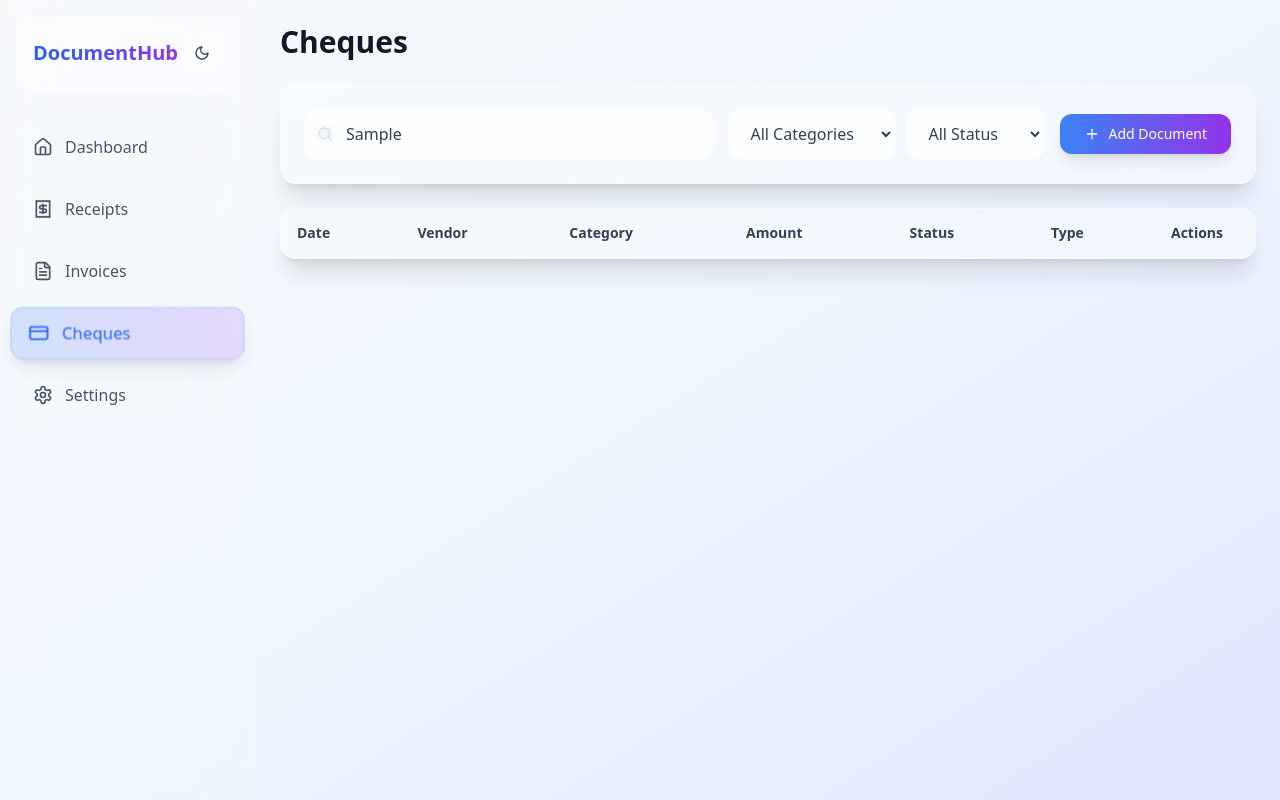
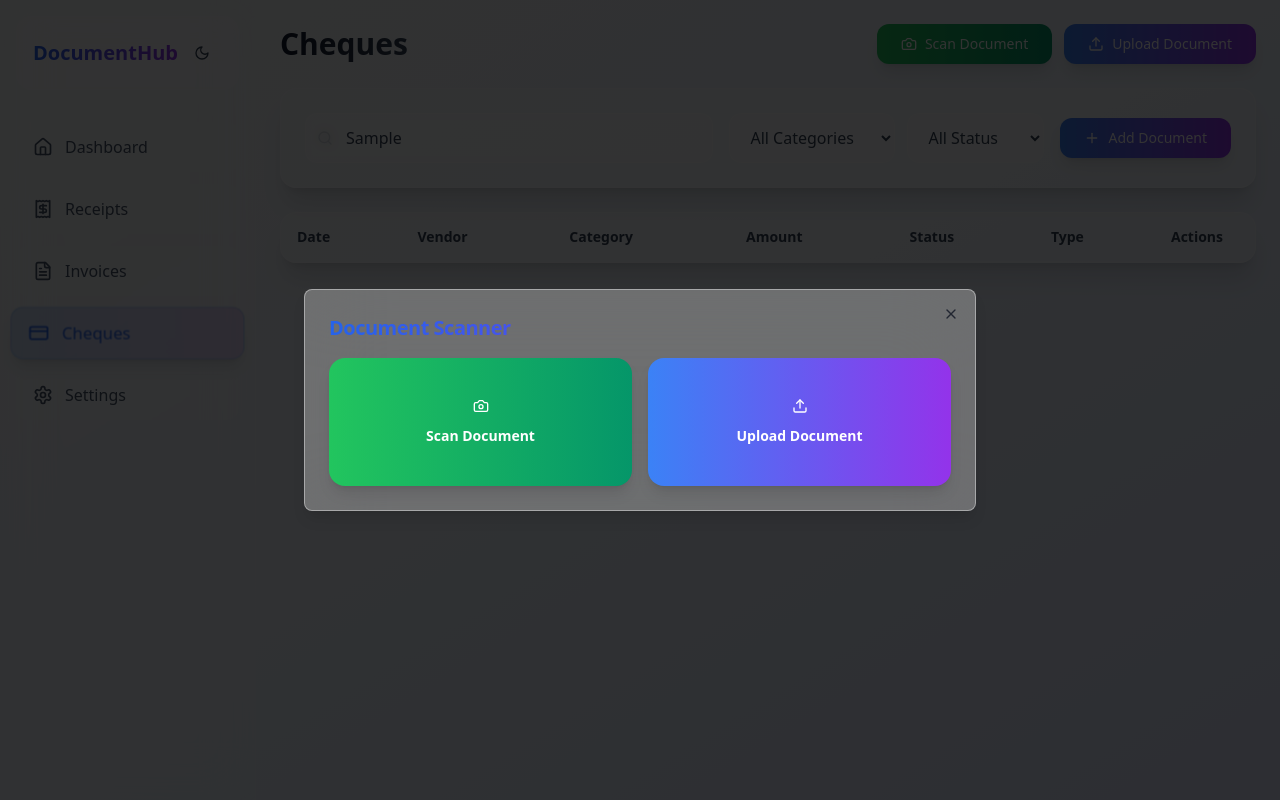
Before and after one commit to Ramverma10/receipt-content-vault, a React (Vite) app: page /cheques in a window 1280 px wide. Both pictures are taken after typing "Sample" into the empty fields and a click on the button "Add Document". Built offline with nearby package versions, Linux system fonts and the light colour scheme.

Commit message:
Add document scan and upload options
Implement document scanning UI with document size adjustments.

```diff
--- /dev/null
+++ b/src/components/DocumentScanner.tsx
@@ -0,0 +1,176 @@
+
+import React, { useState, useRef } from 'react';
+import { Camera, Upload, X, RotateCcw } from 'lucide-react';
+import { Button } from '@/components/ui/button';
+import { Dialog, DialogContent, DialogHeader, DialogTitle } from '@/components/ui/dialog';
+
+interface DocumentScannerProps {
+  isOpen: boolean;
+  onClose: () => void;
+  onDocumentCaptured: (file: File) => void;
+}
+
+const DocumentScanner: React.FC<DocumentScannerProps> = ({
+  isOpen,
+  onClose,
+  onDocumentCaptured
+}) => {
+  const [isScanning, setIsScanning] = useState(false);
+  const [capturedImage, setCapturedImage] = useState<string | null>(null);
+  const videoRef = useRef<HTMLVideoElement>(null);
+  const canvasRef = useRef<HTMLCanvasElement>(null);
+  const fileInputRef = useRef<HTMLInputElement>(null);
+
+  const startCamera = async () => {
+    try {
+      setIsScanning(true);
+      const stream = await navigator.mediaDevices.getUserMedia({
+        video: { facingMode: 'environment' }
+      });
+      if (videoRef.current) {
+        videoRef.current.srcObject = stream;
+      }
+    } catch (error) {
+      console.error('Error accessing camera:', error);
+      setIsScanning(false);
+    }
+  };
+
+  const captureImage = () => {
+    if (videoRef.current && canvasRef.current) {
+      const canvas = canvasRef.current;
+      const video = videoRef.current;
+      const context = canvas.getContext('2d');
+
+      canvas.width = video.videoWidth;
+      canvas.height = video.videoHeight;
+
+      context?.drawImage(video, 0, 0);
+
+      canvas.toBlob((blob) => {
+        if (blob) {
+          const file = new File([blob], 'scanned-document.jpg', { type: 'image/jpeg' });
+          onDocumentCaptured(file);
+          setCapturedImage(canvas.toDataURL());
+          stopCamera();
+        }
+      });
+    }
+  };
+
+  const stopCamera = () => {
+    if (videoRef.current?.srcObject) {
+      const tracks = (videoRef.current.srcObject as MediaStream).getTracks();
+      tracks.forEach(track => track.stop());
+    }
+    setIsScanning(false);
+  };
+
+  const handleFileUpload = (event: React.ChangeEvent<HTMLInputElement>) => {
+    const file = event.target.files?.[0];
+    if (file) {
+      onDocumentCaptured(file);
+      onClose();
+    }
+  };
+
+  const resetScanner = () => {
+    setCapturedImage(null);
+    stopCamera();
+  };
+
+  return (
+    <Dialog open={isOpen} onOpenChange={onClose}>
+      <DialogContent className="max-w-2xl glass-strong border-white/40 dark:border-slate-700/50">
+        <DialogHeader>
+          <DialogTitle className="text-xl font-bold bg-gradient-to-r from-blue-600 to-purple-600 bg-clip-text text-transparent">
+            Document Scanner
+          </DialogTitle>
+        </DialogHeader>
+
+        <div className="space-y-6">
+          {!isScanning && !capturedImage && (
+            <div className="flex flex-col sm:flex-row gap-4">
+              <Button
+                onClick={startCamera}
+                className="flex-1 h-32 flex flex-col gap-3 bg-gradient-to-r from-green-500 to-emerald-600 hover:from-green-600 hover:to-emerald-700 text-white border-0 rounded-2xl shadow-lg hover:shadow-xl transition-all duration-300 hover:scale-105"
+              >
+                <Camera className="h-8 w-8" />
+                <span className="font-semibold">Scan Document</span>
+              </Button>
+
+              <Button
+                onClick={() => fileInputRef.current?.click()}
+                className="flex-1 h-32 flex flex-col gap-3 bg-gradient-to-r from-blue-500 to-purple-600 hover:from-blue-600 hover:to-purple-700 text-white border-0 rounded-2xl shadow-lg hover:shadow-xl transition-all duration-300 hover:scale-105"
+              >
+                <Upload className="h-8 w-8" />
+                <span className="font-semibold">Upload Document</span>
+              </Button>
+
+              <input
+                ref={fileInputRef}
+                type="file"
+                accept="image/*,.pdf"
+                onChange={handleFileUpload}
+                className="hidden"
+              />
+            </div>
+          )}
+
+          {isScanning && (
+            <div className="relative">
+              <div className="relative overflow-hidden rounded-2xl bg-black">
+                <video
+                  ref={videoRef}
+                  autoPlay
+                  playsInline
+                  className="w-full h-96 object-cover"
+                />
+
+                {/* Scanner Overlay */}
+                <div className="absolute inset-0 pointer-events-none">
+                  {/* Corner brackets */}
+                  <div className="absolute top-8 left-8 w-8 h-8 border-l-4 border-t-4 border-white rounded-tl-lg animate-pulse"></div>
+                  <div className="absolute top-8 right-8 w-8 h-8 border-r-4 border-t-4 border-white rounded-tr-lg animate-pulse"></div>
+                  <div className="absolute bottom-8 left-8 w-8 h-8 border-l-4 border-b-4 border-white rounded-bl-lg animate-pulse"></div>
+                  <div className="absolute bottom-8 right-8 w-8 h-8 border-r-4 border-b-4 border-white rounded-br-lg animate-pulse"></div>
+
+                  {/* Scanning line */}
+                  <div className="absolute top-1/2 left-8 right-8 h-0.5 bg-gradient-to-r from-transparent via-green-400 to-transparent animate-pulse"></div>
+
+                  {/* Instructions */}
+                  <div className="absolute bottom-4 left-1/2 transform -translate-x-1/2 text-white text-sm font-medium bg-black/50 px-4 py-2 rounded-lg backdrop-blur-sm">
+                    Position document within the frame
+                  </div>
+                </div>
+              </div>
+
+              <div className="flex justify-center gap-4 mt-6">
+                <Button
+                  onClick={captureImage}
+                  className="px-8 py-3 bg-gradient-to-r from-green-500 to-emerald-600 hover:from-green-600 hover:to-emerald-700 text-white border-0 rounded-xl shadow-lg hover:shadow-xl transition-all duration-300 hover:scale-105"
+                >
+                  <Camera className="h-5 w-5 mr-2" />
+                  Capture
+                </Button>
+
+                <Button
+                  onClick={resetScanner}
+                  variant="outline"
+                  className="px-8 py-3 backdrop-blur-sm bg-white/20 dark:bg-slate-800/20 border-white/30 dark:border-slate-700/50 hover:bg-white/30 dark:hover:bg-slate-800/30 rounded-xl"
+                >
+                  <X className="h-5 w-5 mr-2" />
+                  Cancel
+                </Button>
+              </div>
+            </div>
+          )}
+
+          <canvas ref={canvasRef} className="hidden" />
+        </div>
+      </DialogContent>
+    </Dialog>
+  );
+};
+
+export default DocumentScanner;
--- a/src/index.css
+++ b/src/index.css
@@ -116,6 +116,14 @@
   .animate-scale-in {
     animation: scaleIn 0.4s ease-out forwards;
   }
+
+  .animate-scanner-pulse {
+    animation: scannerPulse 2s ease-in-out infinite;
+  }
+
+  .animate-scanning-line {
+    animation: scanningLine 2s linear infinite;
+  }
 }
 
 @keyframes fadeIn {
@@ -151,6 +159,32 @@
   }
 }
 
+@keyframes scannerPulse {
+  0%, 100% {
+    opacity: 0.5;
+  }
+  50% {
+    opacity: 1;
+  }
+}
+
+@keyframes scanningLine {
+  0% {
+    transform: translateY(-100%);
+    opacity: 0;
+  }
+  10% {
+    opacity: 1;
+  }
+  90% {
+    opacity: 1;
+  }
+  100% {
+    transform: translateY(100%);
+    opacity: 0;
+  }
+}
+
 /* Glassmorphism utilities */
 @layer utilities {
   .glass {
--- a/src/pages/Cheques.tsx
+++ b/src/pages/Cheques.tsx
@@ -1,10 +1,14 @@
 
 import React, { useState } from 'react';
+import { Camera, Upload } from 'lucide-react';
 import DocumentFilters from '@/components/DocumentFilters';
 import DocumentTable from '@/components/DocumentTable';
+import DocumentScanner from '@/components/DocumentScanner';
+import { Button } from '@/components/ui/button';
 
 const Cheques = () => {
   const [searchTerm, setSearchTerm] = useState('');
+  const [showScanner, setShowScanner] = useState(false);
 
   const cheques = [
     {
@@ -33,7 +37,13 @@ const Cheques = () => {
   );
 
   const handleAddDocument = () => {
-    console.log('Add cheque clicked');
+    setShowScanner(true);
+  };
+
+  const handleDocumentCaptured = (file: File) => {
+    console.log('Document captured:', file.name);
+    setShowScanner(false);
+    // Here you would typically upload the file or process it further
   };
 
   const handleViewDocument = (id: string) => {
@@ -42,7 +52,43 @@ const Cheques = () => {
 
   return (
     <div className="space-y-6">
-      <h1 className="text-3xl font-bold text-gray-900 dark:text-white">Cheques</h1>
+      <div className="flex flex-col lg:flex-row lg:items-center lg:justify-between gap-6">
+        <h1 className="text-3xl font-bold bg-gradient-to-r from-slate-900 to-slate-700 dark:from-white dark:to-slate-300 bg-clip-text text-transparent">
+          Cheques
+        </h1>
+
+        {/* Quick Action Buttons */}
+        <div className="flex gap-3">
+          <Button
+            onClick={() => setShowScanner(true)}
+            className="flex items-center gap-2 px-6 py-3 bg-gradient-to-r from-green-500 to-emerald-600 hover:from-green-600 hover:to-emerald-700 text-white border-0 rounded-xl shadow-lg hover:shadow-xl transition-all duration-300 hover:scale-105"
+          >
+            <Camera className="h-4 w-4" />
+            Scan Document
+          </Button>
+
+          <Button
+            onClick={() => document.getElementById('file-upload')?.click()}
+            className="flex items-center gap-2 px-6 py-3 bg-gradient-to-r from-blue-500 to-purple-600 hover:from-blue-600 hover:to-purple-700 text-white border-0 rounded-xl shadow-lg hover:shadow-xl transition-all duration-300 hover:scale-105"
+          >
+            <Upload className="h-4 w-4" />
+            Upload Document
+          </Button>
+
+          <input
+            id="file-upload"
+            type="file"
+            accept="image/*,.pdf"
+            onChange={(e) => {
+              const file = e.target.files?.[0];
+              if (file) {
+                handleDocumentCaptured(file);
+              }
+            }}
+            className="hidden"
+          />
+        </div>
+      </div>
 
       <DocumentFilters
         searchTerm={searchTerm}
@@ -54,6 +100,12 @@ const Cheques = () => {
         documents={filteredCheques}
         onViewDocument={handleViewDocument}
       />
+
+      <DocumentScanner
+        isOpen={showScanner}
+        onClose={() => setShowScanner(false)}
+        onDocumentCaptured={handleDocumentCaptured}
+      />
     </div>
   );
 };
```
